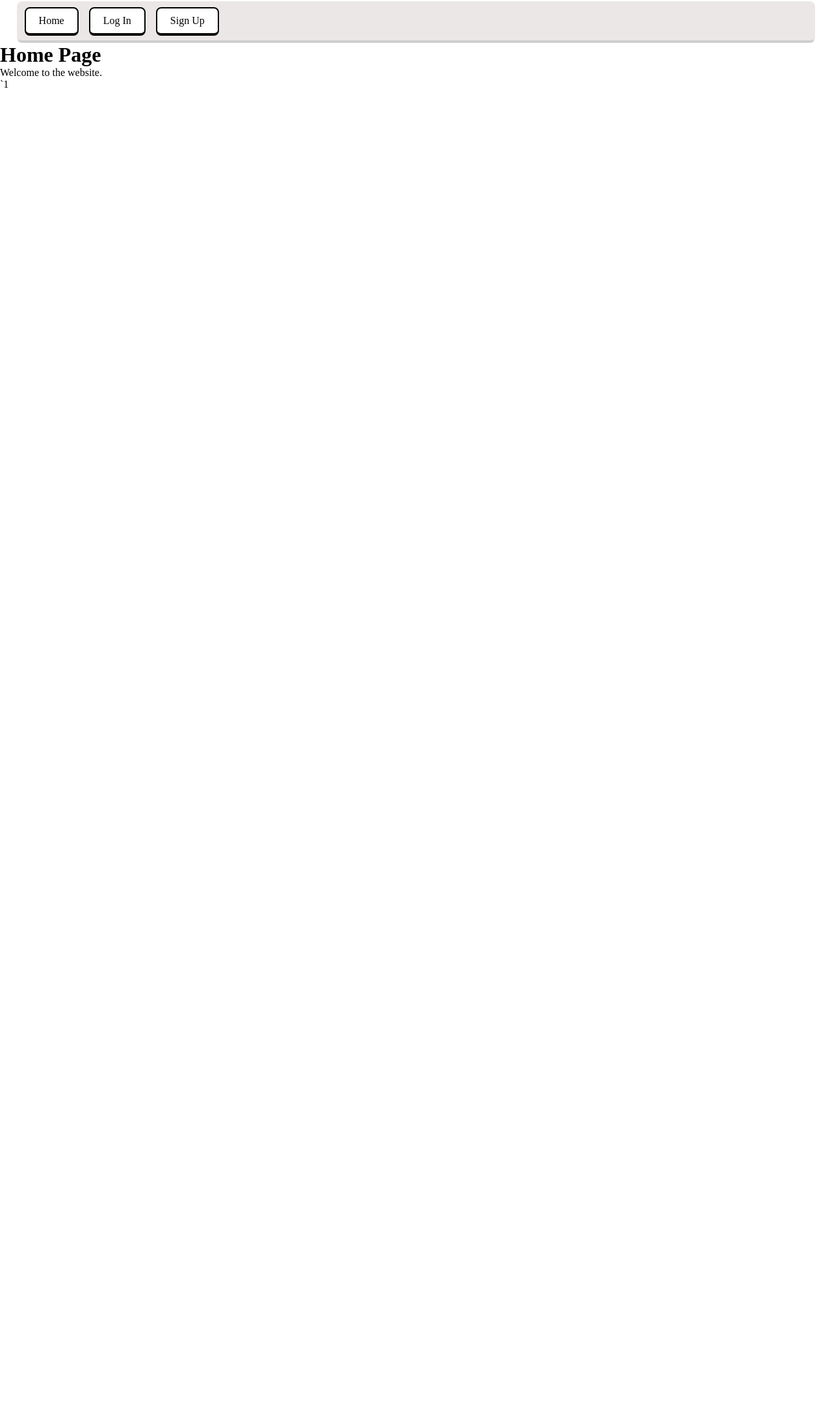
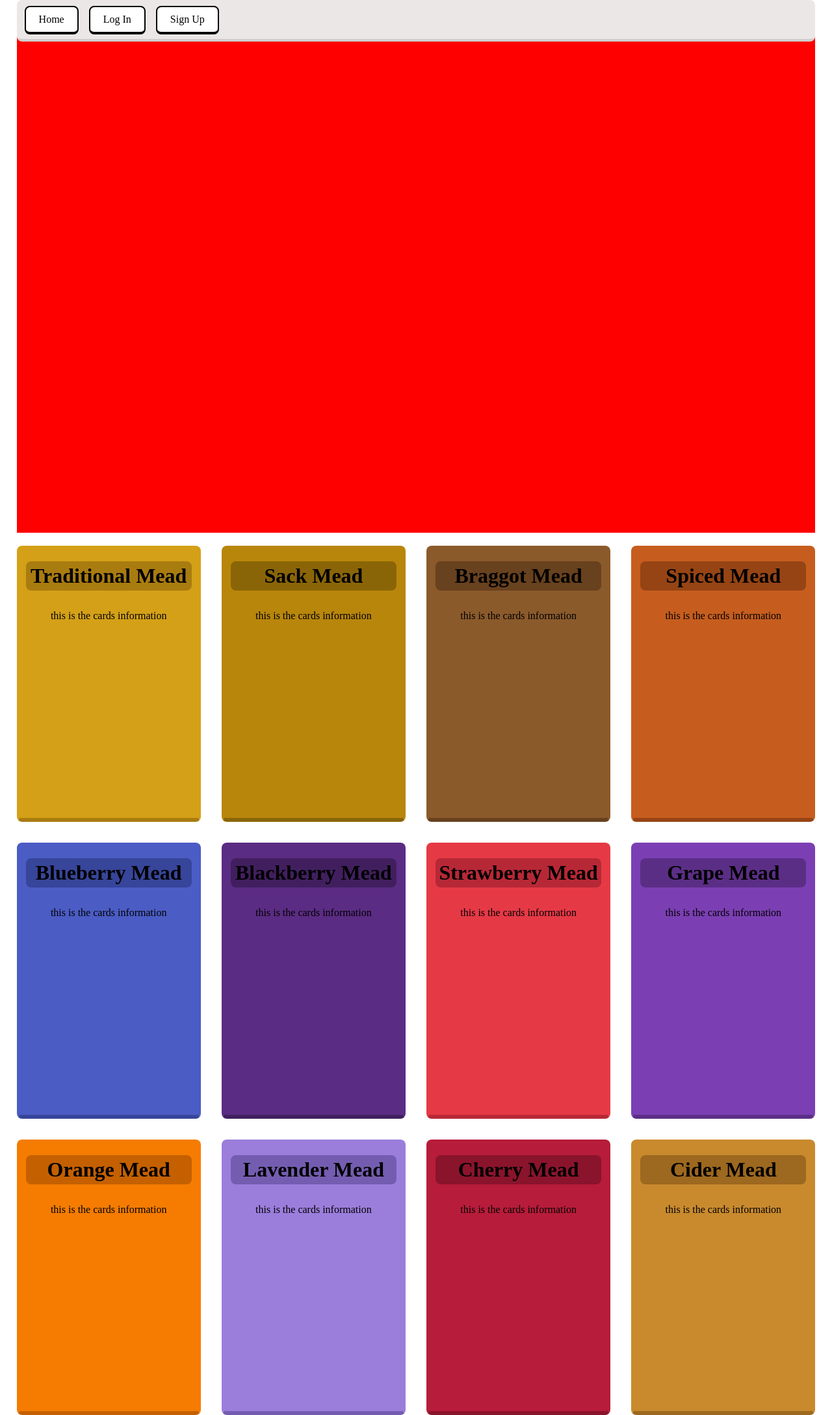
Before and after one commit to xValmearx/Mead_Maker, a Django app: page / in a window 1280 px wide. Shown: the whole page at 65% size. Before the commit the page ends 135 px from the top, so only its background shows below. Run offline with Django 5.2, Linux system fonts and the light colour scheme.

Commit message:
created basic cards with different colors, will create hero section tommorow and continue to work on cards

```diff
--- /dev/null
+++ b/static/css/mead_cards.css
@@ -0,0 +1,266 @@
+:root{
+    --color-1:#ffffff;
+    --color-2:#ebe7e7;
+    --color-3:#d0cece;
+    --color-4:#000000;
+
+
+
+    --width-1:2vw;
+    --width-2:4vw;
+    --width-3:8vw;
+
+    --pading-1:10px;
+    --padding-2:20px;
+
+    --gap-1: 1rem;
+
+    --border-size-1:2px;
+    --border-size-2:4px;
+    --border-size-3:6px;
+
+    --border-radius-1:8px;
+
+    /* Traditional */
+    --traditional-primary: #D4A017;
+    --traditional-dark: #A97C10;
+
+    /* Sack */
+    --sack-primary: #B8860B;
+    --sack-dark: #8A6508;
+
+    /* Braggot */
+    --braggot-primary: #8B5A2B;
+    --braggot-dark: #68411E;
+
+    /* Spiced */
+    --spiced-primary: #C65D1E;
+    --spiced-dark: #964414;
+
+    /* Blueberry */
+    --blueberry-primary: #4B5CC4;
+    --blueberry-dark: #37459A;
+
+    /* Blackberry */
+    --blackberry-primary: #5B2C83;
+    --blackberry-dark: #411F5F;
+
+    /* Strawberry */
+    --strawberry-primary: #E63946;
+    --strawberry-dark: #B72836;
+
+    /* Grape */
+    --grape-primary: #7B3FB3;
+    --grape-dark: #5B2E86;
+
+    /* Orange */
+    --orange-primary: #F57C00;
+    --orange-dark: #C46000;
+
+    /* Lavender */
+    --lavender-primary: #9B7EDC;
+    --lavender-dark: #745DB1;
+
+    /* Cherry */
+    --cherry-primary: #B71C3A;
+    --cherry-dark: #8A142C;
+
+    /* Cider */
+    --cider-primary: #C98A2E;
+    --cider-dark: #9D681F;
+
+}
+
+
+.card{
+    width: 100%;
+    aspect-ratio: 2 / 3;
+
+    background-color: var(--color-2);
+
+    padding-top: 20px;
+    padding-left: var(--pading-1);
+    padding-right: var(--pading-1);
+
+    border: var(--border-size-2) solid var(--color-2);
+    border-bottom: var(--border-size-3) solid var(--color-3);
+    border-radius: var(--border-radius-1);
+
+    transition: transform 0.3s ease, box-shadow 0.3s ease;
+
+}
+
+.card:hover {
+    transform: translateY(-10px) scale(1.03);
+    box-shadow: 0 12px 24px rgba(0, 0, 0, 0.25);
+}
+
+.card h1{
+    width: 100%;
+    justify-self: center;
+    text-align: center;
+    margin-bottom: 30px;
+}
+
+.card p{
+    justify-self: center;
+    text-align: center;
+}
+
+
+.card-grid {
+    display: grid;
+
+    grid-template-columns: repeat(4, 1fr);
+    grid-template-rows: repeat(3, 1fr);
+
+    gap: 2rem;
+
+    width: 100%;
+}
+
+
+.card.traditional{
+    background-color: var(--traditional-primary) ;
+    border: var(--border-size-2) solid var(--traditional-primary) ;
+    border-bottom: var(--border-size-3) solid var(--traditional-dark) ;
+}
+
+.card.traditional h1{
+    background-color: var(--traditional-dark);
+    border: var(--border-size-2) solid var(--traditional-dark);
+    border-radius: var(--border-radius-1);
+}
+
+.card.sack{
+    background-color: var(--sack-primary) ;
+    border: var(--border-size-2) solid var(--sack-primary) ;
+    border-bottom: var(--border-size-3) solid var(--sack-dark) ;
+}
+
+.card.sack h1{
+    background-color: var(--sack-dark);
+    border: var(--border-size-2) solid var(--sack-dark);
+    border-radius: var(--border-radius-1);
+}
+
+
+.card.braggot{
+    background-color: var(--braggot-primary) ;
+    border: var(--border-size-2) solid var(--braggot-primary) ;
+    border-bottom: var(--border-size-3) solid var(--braggot-dark) ;
+}
+
+.card.braggot h1{
+    background-color: var(--braggot-dark);
+    border: var(--border-size-2) solid var(--braggot-dark);
+    border-radius: var(--border-radius-1);
+}
+
+.card.spiced{
+    background-color: var(--spiced-primary) ;
+    border: var(--border-size-2) solid var(--spiced-primary) ;
+    border-bottom: var(--border-size-3) solid var(--spiced-dark) ;
+}
+
+.card.spiced h1{
+    background-color: var(--spiced-dark);
+    border: var(--border-size-2) solid var(--spiced-dark);
+    border-radius: var(--border-radius-1);
+}
+
+.card.blueberry{
+    background-color: var(--blueberry-primary) ;
+    border: var(--border-size-2) solid var(--blueberry-primary) ;
+    border-bottom: var(--border-size-3) solid var(--blueberry-dark) ;
+}
+
+.card.blueberry h1{
+    background-color: var(--blueberry-dark);
+    border: var(--border-size-2) solid var(--blueberry-dark);
+    border-radius: var(--border-radius-1);
+}
+
+.card.blackberry{
+    background-color: var(--blackberry-primary) ;
+    border: var(--border-size-2) solid var(--blackberry-primary) ;
+    border-bottom: var(--border-size-3) solid var(--blackberry-dark) ;
+}
+
+.card.blackberry h1{
+    background-color: var(--blackberry-dark);
+    border: var(--border-size-2) solid var(--blackberry-dark);
+    border-radius: var(--border-radius-1);
+}
+
+.card.strawberry{
+    background-color: var(--strawberry-primary) ;
+    border: var(--border-size-2) solid var(--strawberry-primary) ;
+    border-bottom: var(--border-size-3) solid var(--strawberry-dark) ;
+}
+
+.card.strawberry h1{
+    background-color: var(--strawberry-dark);
+    border: var(--border-size-2) solid var(--strawberry-dark);
+    border-radius: var(--border-radius-1);
+}
+
+.card.grape{
+    background-color: var(--grape-primary) ;
+    border: var(--border-size-2) solid var(--grape-primary) ;
+    border-bottom: var(--border-size-3) solid var(--grape-dark) ;
+}
+
+.card.grape h1{
+    background-color: var(--grape-dark);
+    border: var(--border-size-2) solid var(--grape-dark);
+    border-radius: var(--border-radius-1);
+}
+
+.card.orange{
+    background-color: var(--orange-primary) ;
+    border: var(--border-size-2) solid var(--orange-primary) ;
+    border-bottom: var(--border-size-3) solid var(--orange-dark) ;
+}
+
+.card.orange h1{
+    background-color: var(--orange-dark);
+    border: var(--border-size-2) solid var(--orange-dark);
+    border-radius: var(--border-radius-1);
+}
+
+.card.lavender{
+    background-color: var(--lavender-primary) ;
+    border: var(--border-size-2) solid var(--lavender-primary) ;
+    border-bottom: var(--border-size-3) solid var(--lavender-dark) ;
+}
+
+.card.lavender h1{
+    background-color: var(--lavender-dark);
+    border: var(--border-size-2) solid var(--lavender-dark);
+    border-radius: var(--border-radius-1);
+}
+
+.card.cherry{
+    background-color: var(--cherry-primary) ;
+    border: var(--border-size-2) solid var(--cherry-primary) ;
+    border-bottom: var(--border-size-3) solid var(--cherry-dark) ;
+}
+
+.card.cherry h1{
+    background-color: var(--cherry-dark);
+    border: var(--border-size-2) solid var(--cherry-dark);
+    border-radius: var(--border-radius-1);
+}
+
+.card.cider{
+    background-color: var(--cider-primary) ;
+    border: var(--border-size-2) solid var(--cider-primary) ;
+    border-bottom: var(--border-size-3) solid var(--cider-dark) ;
+}
+
+.card.cider h1{
+    background-color: var(--cider-dark);
+    border: var(--border-size-2) solid var(--cider-dark);
+    border-radius: var(--border-radius-1);
+}
--- a/static/css/style.css
+++ b/static/css/style.css
@@ -10,6 +10,8 @@
     --color-2:#ebe7e7;
     --color-3:#d0cece;
     --color-4:#000000;
+
+
 
     --width-1:2vw;
     --width-2:4vw;
@@ -55,11 +57,8 @@ nav {
     align-items: center;
 
     height: 8vh;
-
-    margin-top: 2px;
-    margin-left: var(--width-1);
-    margin-right: var(--width-1);
-
+    left: var(--width-1);
+    right: var(--width-1);
     padding-left: var(--pading-1);
 
 
@@ -68,6 +67,10 @@ nav {
     border: solid var(--color-2) var(--border-size-1);
     border-bottom: solid var(--color-3) var(--border-size-2);
     border-radius: var(--border-radius-1);
+
+    position: fixed;
+    top: 0;
+    z-index: 1000;
 }
 
 .button-black{
@@ -93,7 +96,23 @@ nav {
     transform: translateY(2px);
     border-bottom-width: var(--border-size-1);
 }
+
 .button-black:active{
     transform: translateY(4px);
     border-bottom-width: var(--border-size-1);
 }
+
+
+
+
+.section{
+    margin-top: 20px;
+    margin-left: var(--width-1);
+    margin-right: var(--width-1);
+}
+
+.hero{
+    height: 100vh;
+
+    background-color: red;
+}
--- a/static/js/base.js
+++ b/static/js/base.js
@@ -0,0 +1,16 @@
+class mead_card extends HTMLElement {
+  connectedCallback() {
+
+    const type = this.getAttribute("type") || "traditional";
+    const name = this.getAttribute("name") || "blank";
+    this.innerHTML = `
+		<div class="card ${type}">
+			<h1>${name}</h1>
+			<p> this is the cards information</p>
+		</div>
+    `;
+  }
+}
+customElements.define("mead-card", mead_card);
+
+console.log("js loaded ")
--- a/templates/base.html
+++ b/templates/base.html
@@ -12,6 +12,7 @@
     {% load static %}
 
 <link rel="stylesheet"href="{% static 'css/style.css' %}">
+<link rel="stylesheet" href="{% static 'css/mead_cards.css'%}">
 
 </head>
 
@@ -27,6 +28,7 @@
         Stuff Goes Here
         {% endblock content %}
 </main>
-`1
 </body>
+
+<script src="{% static 'js/base.js' %}"></script>
 </html>
--- a/templates/home.html
+++ b/templates/home.html
@@ -5,6 +5,29 @@
 {% endblock title %}
 
 {% block content %}
-	<h1>Home Page</h1>
-	<p>Welcome to the website.</p>
+
+<div class="section hero"></div>
+
+<div class="section">
+
+	<div class="card-grid">
+		<mead-card name="Traditional Mead" type="traditional"></mead-card>
+		<mead-card name="Sack Mead" type="sack"></mead-card>
+		<mead-card name="Braggot Mead" type="braggot"></mead-card>
+		<mead-card name="Spiced Mead" type="spiced"></mead-card>
+
+		<mead-card name="Blueberry Mead" type="blueberry"></mead-card>
+		<mead-card name="Blackberry Mead" type="blackberry"></mead-card>
+		<mead-card name="Strawberry Mead" type="strawberry"></mead-card>
+		<mead-card name="Grape Mead" type="grape"></mead-card>
+
+		<mead-card name="Orange Mead" type="orange"></mead-card>
+		<mead-card name="Lavender Mead" type="lavender"></mead-card>
+		<mead-card name="Cherry Mead" type="cherry"></mead-card>
+		<mead-card name="Cider Mead" type="cider"></mead-card>
+
+	</div>
+
+</div>
+
 {% endblock content %}
```
Also changed, not shown: db.sqlite3.
